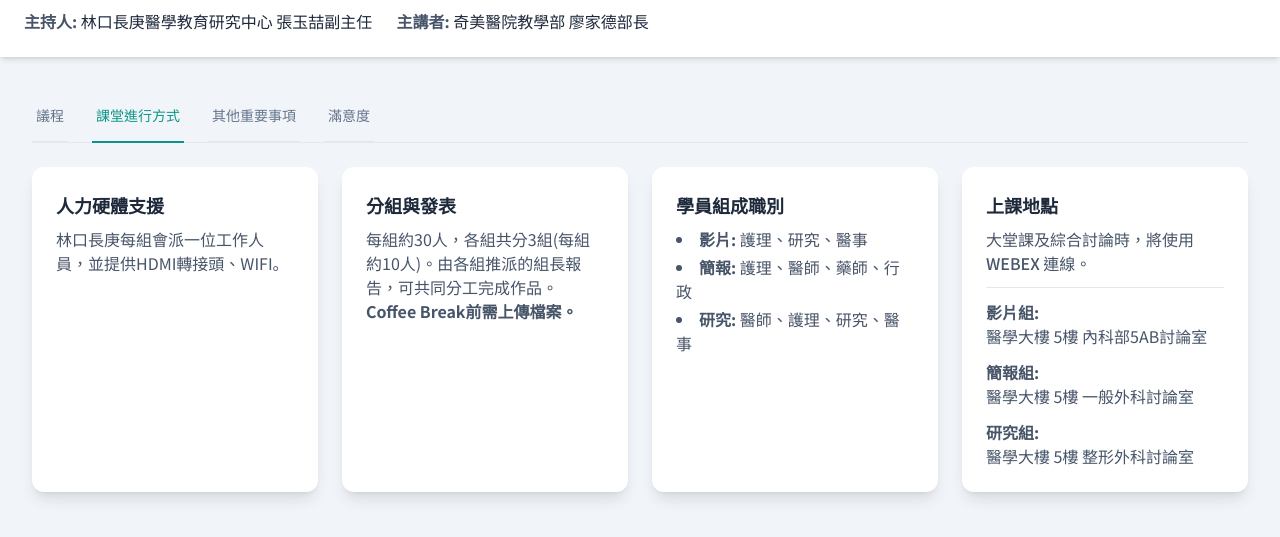
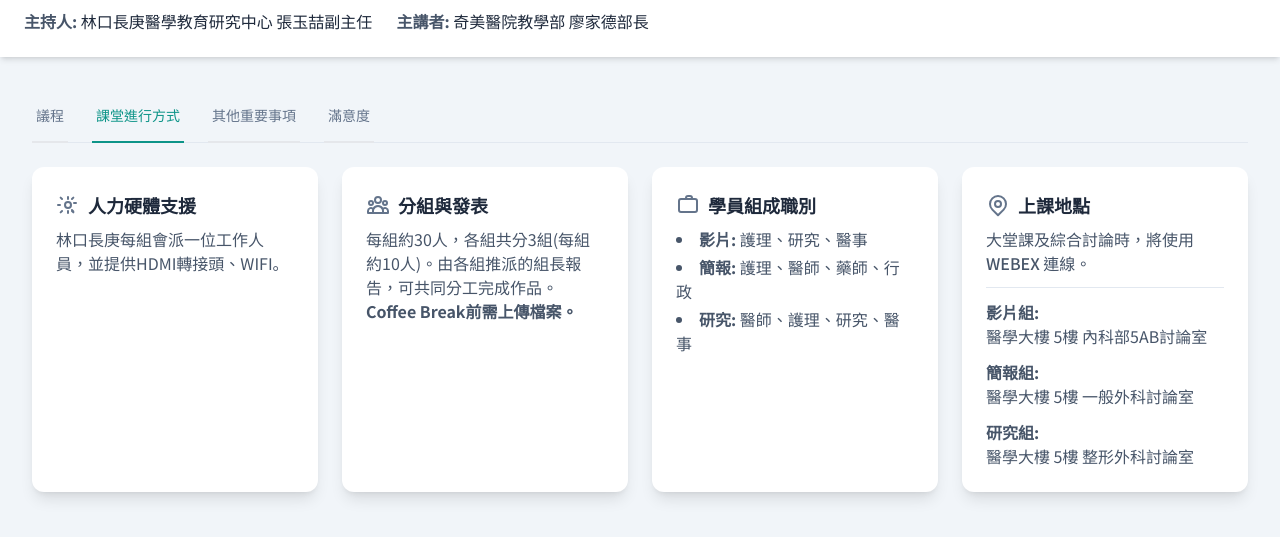
Before and after one commit to Yeeeeting/cmhdewincgmhpre, a plain HTML site: page index.html in a window 1280 px wide. Both pictures are taken after a click on the button "課堂進行方式". Shown: the part 95-632 px from the top of the page. Drawn offline with nearby package versions, Linux system fonts and the light colour scheme.

Commit message:
Update index.html

```diff
--- a/index.html
+++ b/index.html
@@ -160,15 +160,31 @@
             <div id="format" class="tab-panel hidden">
                 <div class="grid grid-cols-1 md:grid-cols-2 xl:grid-cols-4 gap-6">
                     <div class="bg-white p-6 rounded-xl shadow-lg">
-                        <h3 class="font-bold text-lg text-slate-800 mb-2">人力硬體支援</h3>
+                        <h3 class="font-bold text-lg text-slate-800 mb-2 flex items-center">
+                            <svg xmlns="http://www.w3.org/2000/svg" class="h-6 w-6 mr-2 text-slate-500" fill="none" viewBox="0 0 24 24" stroke="currentColor" stroke-width="2">
+                                <path stroke-linecap="round" stroke-linejoin="round" d="M12 6V4m0 16v-2m8-8h-2M4 12H2m15.364 6.364l-1.414-1.414M6.05 6.05l-1.414-1.414m12.728 0l-1.414 1.414M6.05 17.95l-1.414 1.414m12.728 0l-1.414-1.414" />
+                                <path stroke-linecap="round" stroke-linejoin="round" d="M15 12a3 3 0 11-6 0 3 3 0 016 0z" />
+                            </svg>
+                            人力硬體支援
+                        </h3>
                         <p class="text-slate-600">林口長庚每組會派一位工作人員，並提供HDMI轉接頭、WIFI。</p>
                     </div>
                     <div class="bg-white p-6 rounded-xl shadow-lg">
-                        <h3 class="font-bold text-lg text-slate-800 mb-2">分組與發表</h3>
+                        <h3 class="font-bold text-lg text-slate-800 mb-2 flex items-center">
+                            <svg xmlns="http://www.w3.org/2000/svg" class="h-6 w-6 mr-2 text-slate-500" fill="none" viewBox="0 0 24 24" stroke="currentColor" stroke-width="2">
+                                <path stroke-linecap="round" stroke-linejoin="round" d="M17 20h5v-2a3 3 0 00-5.356-1.857M17 20H7m10 0v-2c0-.656-.126-1.283-.356-1.857M7 20H2v-2a3 3 0 015.356-1.857M7 20v-2c0-.656.126-1.283.356-1.857m0 0a5.002 5.002 0 019.288 0M15 7a3 3 0 11-6 0 3 3 0 016 0zm6 3a2 2 0 11-4 0 2 2 0 014 0zM7 10a2 2 0 11-4 0 2 2 0 014 0z" />
+                            </svg>
+                            分組與發表
+                        </h3>
                         <p class="text-slate-600">每組約30人，各組共分3組(每組約10人)。由各組推派的組長報告，可共同分工完成作品。<strong class="font-semibold">Coffee Break前需上傳檔案。</strong></p>
                     </div>
                     <div class="bg-white p-6 rounded-xl shadow-lg">
-                        <h3 class="font-bold text-lg text-slate-800 mb-2">學員組成職別</h3>
+                        <h3 class="font-bold text-lg text-slate-800 mb-2 flex items-center">
+                            <svg xmlns="http://www.w3.org/2000/svg" class="h-6 w-6 mr-2 text-slate-500" fill="none" viewBox="0 0 24 24" stroke="currentColor" stroke-width="2">
+                                <path stroke-linecap="round" stroke-linejoin="round" d="M10 6H5a2 2 0 00-2 2v9a2 2 0 002 2h14a2 2 0 002-2V8a2 2 0 00-2-2h-5m-4 0V5a2 2 0 012-2h2a2 2 0 012 2v1m-6 0h6" />
+                            </svg>
+                            學員組成職別
+                        </h3>
                         <ul class="list-disc list-inside text-slate-600 space-y-1 mt-2">
                             <li><strong>影片:</strong> 護理、研究、醫事</li>
                             <li><strong>簡報:</strong> 護理、醫師、藥師、行政</li>
@@ -176,7 +192,13 @@
                         </ul>
                     </div>
                     <div class="bg-white p-6 rounded-xl shadow-lg">
-                        <h3 class="font-bold text-lg text-slate-800 mb-2">上課地點</h3>
+                        <h3 class="font-bold text-lg text-slate-800 mb-2 flex items-center">
+                            <svg xmlns="http://www.w3.org/2000/svg" class="h-6 w-6 mr-2 text-slate-500" fill="none" viewBox="0 0 24 24" stroke="currentColor" stroke-width="2">
+                                <path stroke-linecap="round" stroke-linejoin="round" d="M17.657 16.657l-5.657 5.657-5.657-5.657a8 8 0 1111.314 0z" />
+                                <path stroke-linecap="round" stroke-linejoin="round" d="M15 11a3 3 0 11-6 0 3 3 0 016 0z" />
+                            </svg>
+                            上課地點
+                        </h3>
                         <p class="text-slate-600 mb-3 font-medium">大堂課及綜合討論時，將使用 WEBEX 連線。</p>
                         <ul class="list-none text-slate-600 space-y-2 border-t border-slate-200 pt-3">
                             <li><strong>影片組:</strong><br>醫學大樓 5樓 內科部5AB討論室</li>
```
